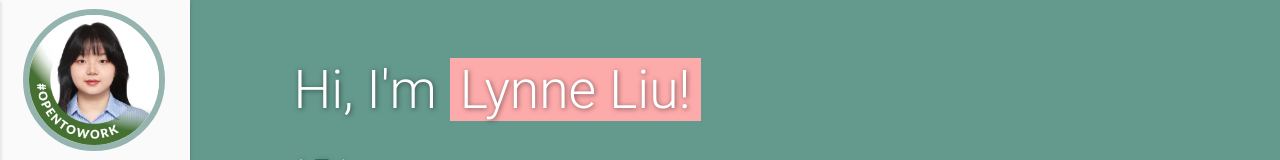
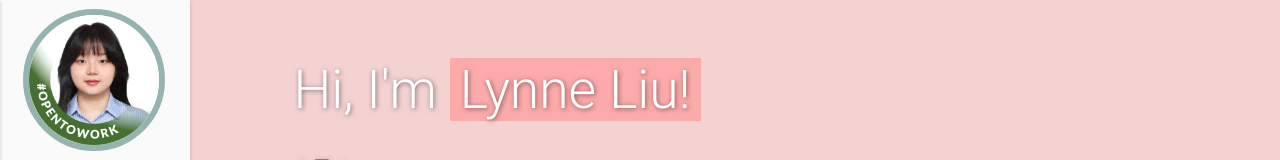
Before and after one commit to WhoUnicooooL/WhoUnicooooL.github.io, a plain HTML site: page index.html in a window 1280 px wide. Shown: the top 160 px of the page. Drawn offline with nearby package versions, Linux system fonts and the light colour scheme.

Commit message:
minor changes.

```diff
--- a/assets/css/style.css
+++ b/assets/css/style.css
@@ -356,7 +356,7 @@ h3 {
 }
 
 .overlay {
-  background-color: rgba(0, 0, 0, 0.4);
+  background-color: #F5D2D2;
   height: 100%;
   left: 0;
   position: absolute;
--- a/index.html
+++ b/index.html
@@ -20,7 +20,7 @@
   <link rel="stylesheet" href="//maxcdn.bootstrapcdn.com/font-awesome/4.3.0/css/font-awesome.min.css" />
   <!-- Custom Styles-->
   <link rel="stylesheet" href="/assets/css/style.css" />
-  <title>Varad Bhogayata | Software Developer</title>
+  <title>Lynne Liu | Tech Dreamer </title>
 
   <!-- Global site tag (gtag.js) - Google Analytics -->
   <script async src="https://www.googletagmanager.com/gtag/js?id=UA-126939217-2"></script>
@@ -159,7 +159,7 @@
       class="button-collapse"><i class="mdi-navigation-menu"></i></a>
     <div class="name-title">
       <a id="name" aria-label="Navigate to the beginning of the page" href="#" class="teal-text">Lynne
-        Bhogayata</a><span class="black-text">Software Developer</span>
+        Liu</a><span class="black-text">Software Developer</span>
     </div>
   </nav>
 
```
